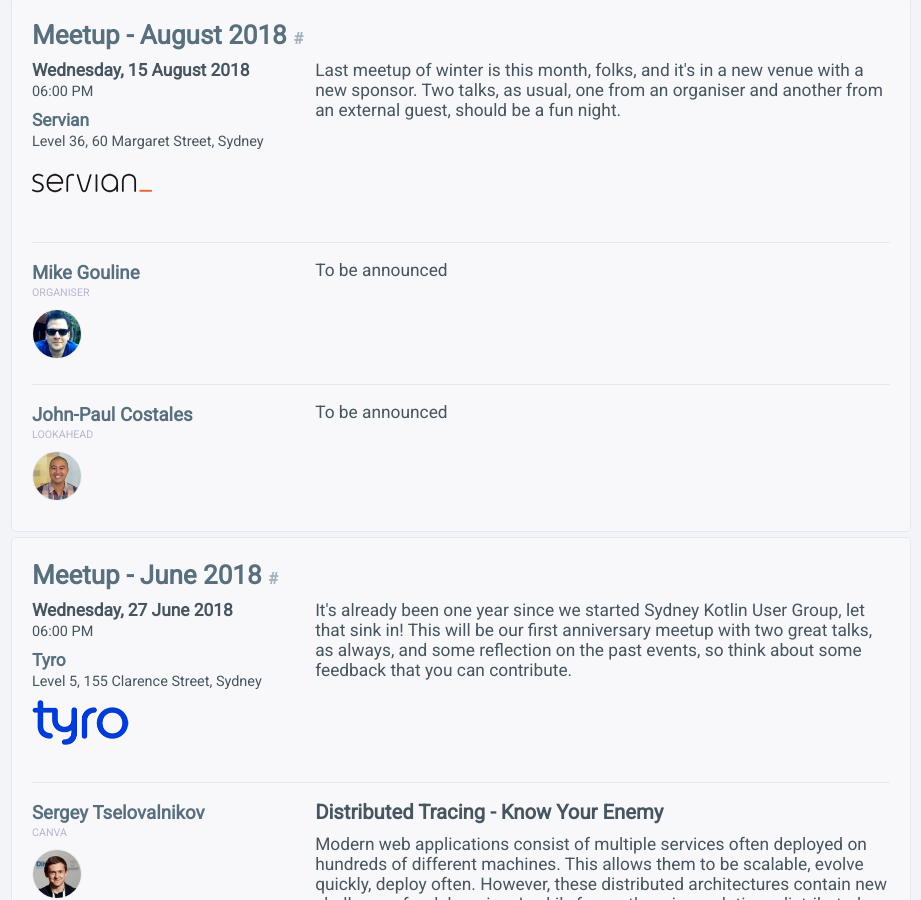
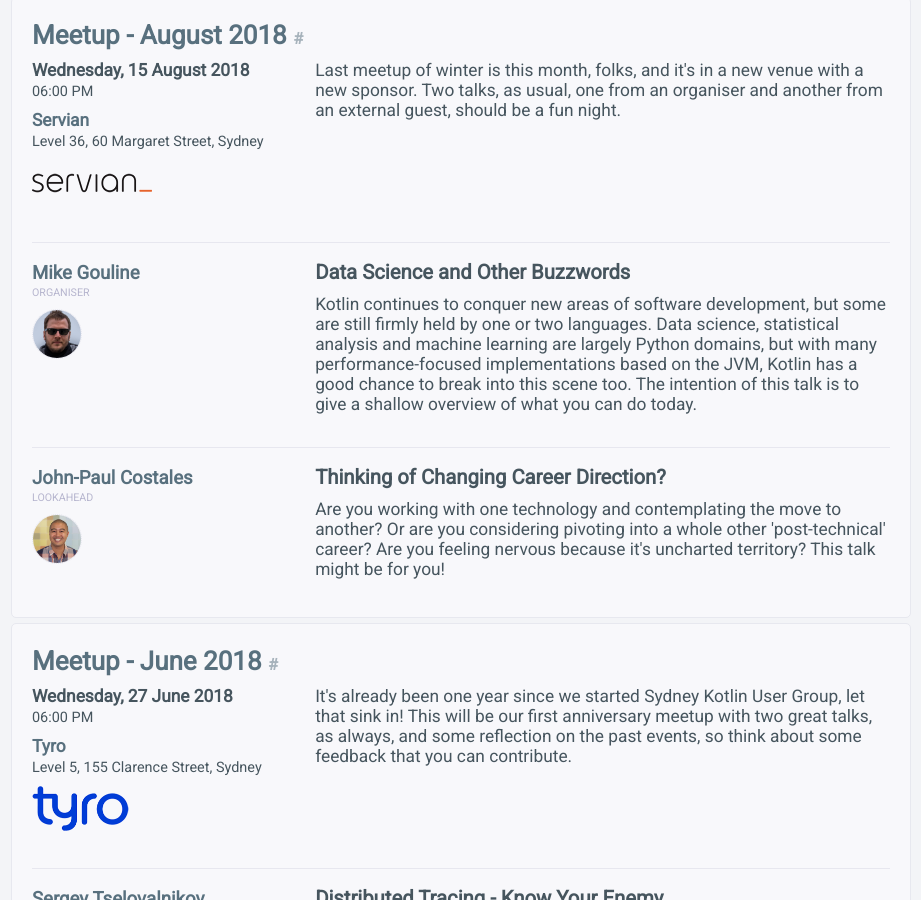
Before and after one commit to garethsime/sydkotlin.github.io, a Jekyll site: the page built from index.html, in a window 1280 px wide and 900 px high, scrolled down 447 px. Shown: the whole window, without its empty margins (179-1100 px from the left). Built offline with Jekyll 4.4.1, drawn with Linux system fonts in a browser that asks for light colours; nearby versions of some CDN libraries.

Commit message:
Update next meetup talks

```diff
--- a/_data/events.yml
+++ b/_data/events.yml
@@ -579,8 +579,21 @@
         url: https://twitter.com/mgouline
         image: profiles/mgouline.jpg
 
+      title: "Data Science and Other Buzzwords"
+      description: >
+        Kotlin continues to conquer new areas of software development, but some are still firmly held by one or two languages.
+        Data science, statistical analysis and machine learning are largely Python domains, but with many performance-focused
+        implementations based on the JVM, Kotlin has a good chance to break into this scene too. The intention of this talk is
+        to give a shallow overview of what you can do today.
+
     - speaker:
         name: John-Paul Costales
         title: Lookahead
         url: https://twitter.com/jpcostales
         image: profiles/jpcostales.png
+
+      title: "Thinking of Changing Career Direction?"
+      description: >
+        Are you working with one technology and contemplating the move to another? Or are you considering pivoting into a
+        whole other 'post-technical' career? Are you feeling nervous because it's uncharted territory? This talk might be
+        for you!
```
Also changed, not shown: assets/profiles/mgouline.jpg.
